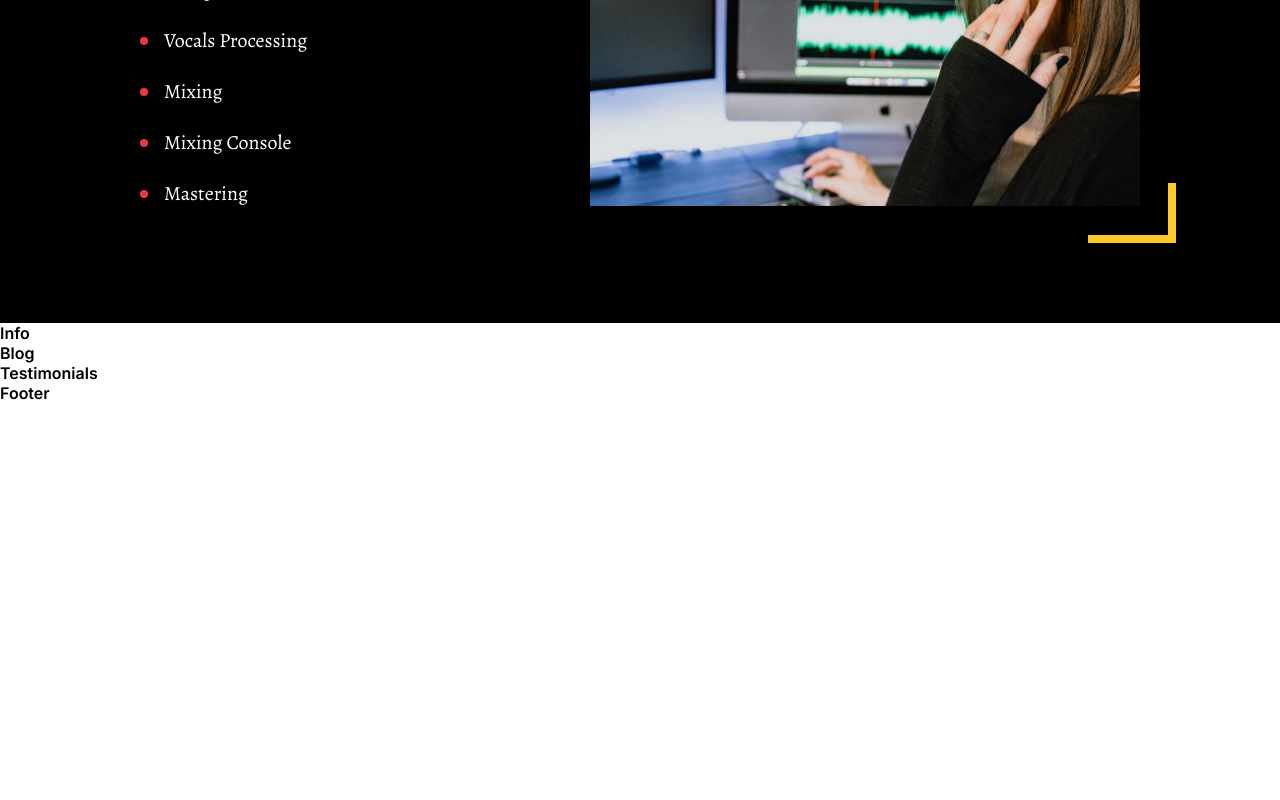
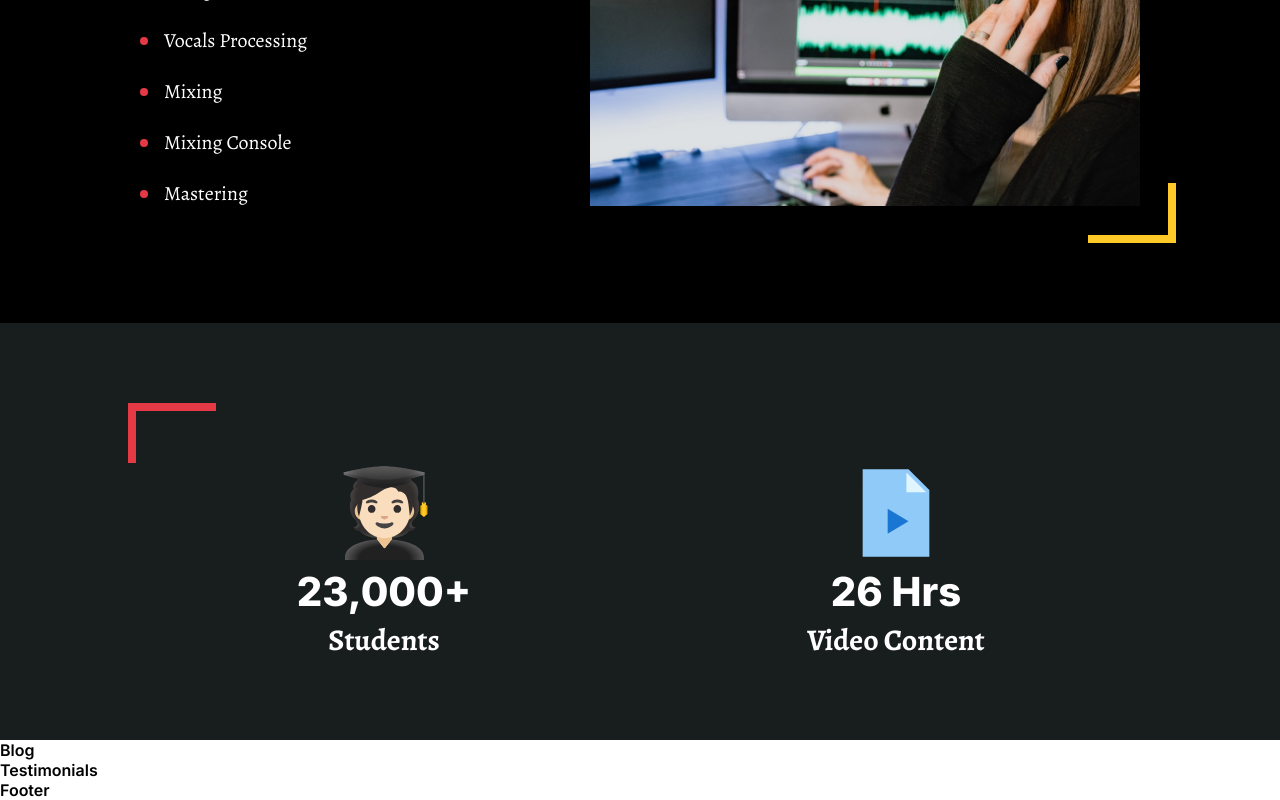
Before and after one commit to CSTKajesz/My_Reacts, a React (Vite) app in the folder Responsive-With-Figma/front-end/: page / in a window 1280 px wide. Shown: the part 1105-1905 px from the top of the page. Before the commit the page ends 1508 px from the top, so only its background shows below. Built offline with nearby package versions, Linux system fonts and the light colour scheme.

Commit message:
Info section

```diff
--- a/Responsive-With-Figma/front-end/src/components/Info/Info.css
+++ b/Responsive-With-Figma/front-end/src/components/Info/Info.css
@@ -0,0 +1,29 @@
+#info .info-content {
+    display: flex;
+    flex-direction: column;
+    align-items: center;
+    width: 100%;
+    gap: 4px;
+    margin-top: 60px;
+}
+
+#info .info-content .amount {
+    font-weight: 800;
+    font-size: 40px;
+}
+
+#info .info-content .type {
+    font-family: "Alegreya", serif;
+    font-weight: 700;
+    font-size: 30px;
+}
+
+#info .wrapper {
+    position: relative;
+}
+
+#info .bg-element-2 {
+    position: absolute;
+    left: 0;
+    top: 0;
+}
--- a/Responsive-With-Figma/front-end/src/components/Info/Info.jsx
+++ b/Responsive-With-Figma/front-end/src/components/Info/Info.jsx
@@ -1,10 +1,29 @@
-import React from 'react'
-import "./Info.css"
+import React from "react";
+import "./Info.css";
+import { studentIcon, videoIcon, bgElement2 } from "../../assets";
 
 const Info = () => {
     return (
-        <div>Info</div>
-    )
-}
+        <section id="info" className="dark-gray">
+            <div className="wrapper">
+                <div className="content-container">
+                    <div className="info-content">
+                        <img src={studentIcon} />
+                        <div className="amount">23,000+</div>
+                        <div className="type">Students</div>
+                    </div>
 
-export default Info
+                    <div className="info-content">
+                        <img src={videoIcon} />
+                        <div className="amount">26 Hrs</div>
+                        <div className="type">Video Content</div>
+                    </div>
+                </div>
+
+                <img className="bg-element-2" src={bgElement2} alt="" />
+            </div>
+        </section>
+    );
+};
+
+export default Info;
--- a/Responsive-With-Figma/front-end/src/index.css
+++ b/Responsive-With-Figma/front-end/src/index.css
@@ -21,6 +21,7 @@
 }
 
 .wrapper {
+    /*fix méretet adunk a desctopnak*/
     max-width: 1024px;
     margin: 0 auto;
 }
```
